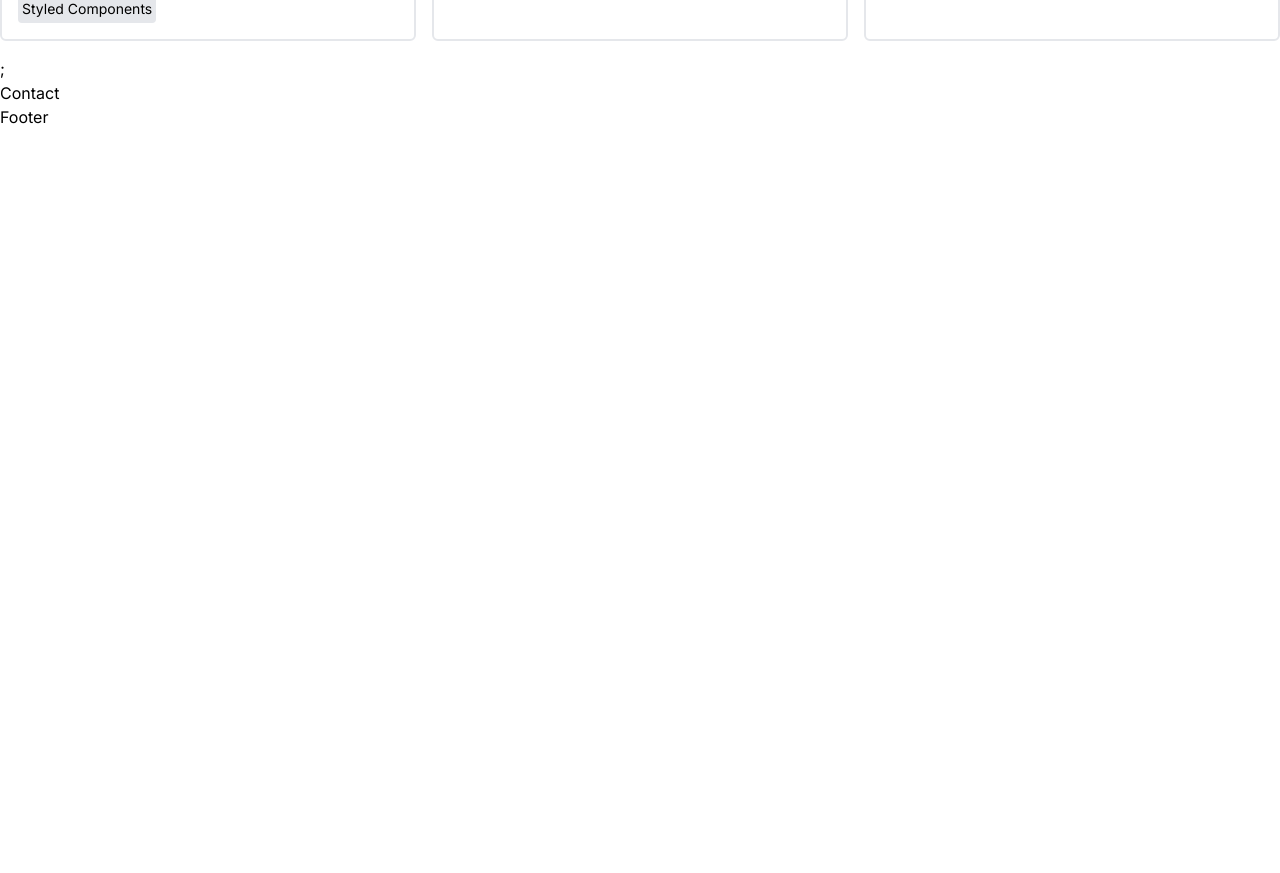
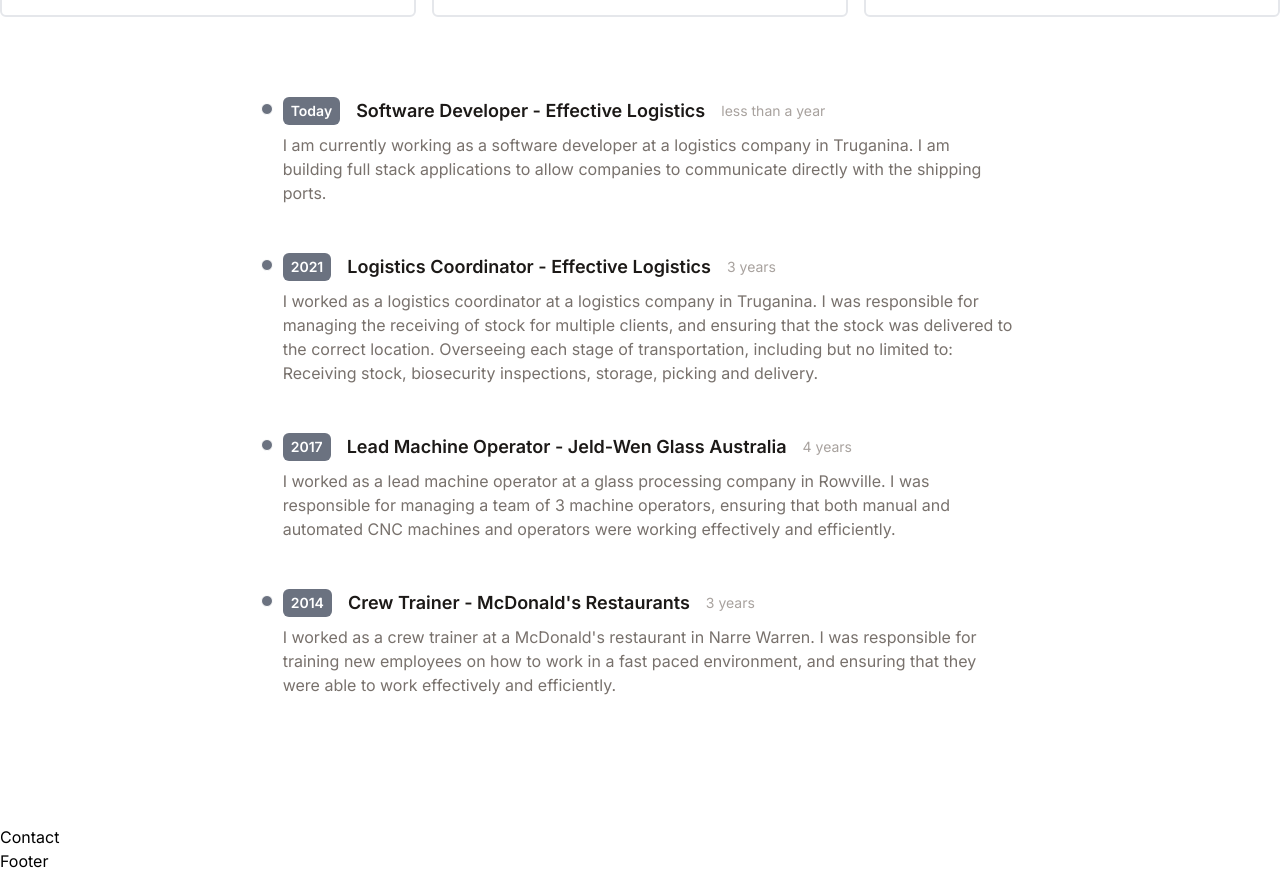
Before and after one commit to jimmytalanoa/portfolio, a React (Vite) app: page / in a window 1280 px wide. Shown: the part 575-1448 px from the top of the page. Before the commit the page ends 800 px from the top, so only its background shows below. Built offline with nearby package versions, Linux system fonts and the light colour scheme.

Commit message:
added timeline items

```diff
--- a/src/App.jsx
+++ b/src/App.jsx
@@ -11,8 +11,8 @@
   return (
     <div className="App">
       <Intro />
+      <Portfolio />
       <Timeline />
-      <Portfolio />
       <Contact />
       <Footer />
     </div>
--- a/src/components/Portfolio.jsx
+++ b/src/components/Portfolio.jsx
@@ -8,10 +8,10 @@
       <div className="grid grid-cols-1 md:grid-cols-2 lg:grid-cols-3 gap-4">
         {portfolio.map((item, index) => (
             <PortfolioItem key={index} title={item.title} imgUrl={item.imgUrl} stack={item.stack} link={item.link} />
-        ))};
+        ))}
       </div>
     </div>
-  );
+  )
 }
 
 export default Portfolio;
--- a/src/components/Timeline.jsx
+++ b/src/components/Timeline.jsx
@@ -1,9 +1,15 @@
 import React from "react";
+import timeline from "../data/Timeline.";
+import TimelineItem from "./TimelineItem";
 
 function Timeline() {
   return (
-    <div>
-      Timeline
+    <div className="flex flex-col md:flex-row justify-center my-20">
+        <div className="w-full md:w-7/12">
+        {timeline.map((item, index) => (
+            <TimelineItem key={index} year={item.year} title={item.title} duration={item.duration} details={item.details} />
+        ))}
+        </div>
     </div>
   );
 }
--- /dev/null
+++ b/src/components/TimelineItem.jsx
@@ -0,0 +1,21 @@
+import React from "react";
+
+function Timeline({ year, title, duration, details}) {
+  return (
+    <ol className="flex flex-col md:flex-row relative boder-l border-gray-500">
+        <li className="mb-10 ml-4">
+            <div className="absolute w-3 h-3 bg-gray-500 rounded-full mt-1.5 -left-1.5 border border-white"/>
+
+            <div className="flex flex-wrap gap-4 flex-row items-center justify-start text-xs md:text-sm">
+                <span className="inline-block px-2 py-1 font-semibold bg-gray-500 text-white rounded-md">{year}</span>
+                <h3 className="text-lg font-semibold text-stone-900">{title}</h3>
+                <div className="my-1 text-sm font-normal leading-none text-stone-400">{duration}</div>
+
+            </div>
+            <p className="my-2 text-base font-normal text-stone-500">{details}</p>
+        </li>
+    </ol>
+  );
+}
+
+export default Timeline;
--- /dev/null
+++ b/src/data/Timeline..js
@@ -0,0 +1,26 @@
+export default [
+    {
+        year: "Today",
+        title: "Software Developer - Effective Logistics",
+        duration: "less than a year",
+        details: "I am currently working as a software developer at a logistics company in Truganina. I am building full stack applications to allow companies to communicate directly with the shipping ports."
+    },
+    {
+        year: "2021",
+        title: "Logistics Coordinator - Effective Logistics",
+        duration: "3 years",
+        details: "I worked as a logistics coordinator at a logistics company in Truganina. I was responsible for managing the receiving of stock for multiple clients, and ensuring that the stock was delivered to the correct location. Overseeing each stage of transportation, including but no limited to: Receiving stock, biosecurity inspections, storage, picking and delivery."
+    },
+    {
+        year: "2017",
+        title: "Lead Machine Operator - Jeld-Wen Glass Australia",
+        duration: "4 years",
+        details: "I worked as a lead machine operator at a glass processing company in Rowville. I was responsible for managing a team of 3 machine operators, ensuring that both manual and automated CNC machines and operators were working effectively and efficiently."
+    },
+    {
+        year: "2014",
+        title: "Crew Trainer - McDonald's Restaurants",
+        duration: "3 years",
+        details: "I worked as a crew trainer at a McDonald's restaurant in Narre Warren. I was responsible for training new employees on how to work in a fast paced environment, and ensuring that they were able to work effectively and efficiently."
+    },
+]
```
